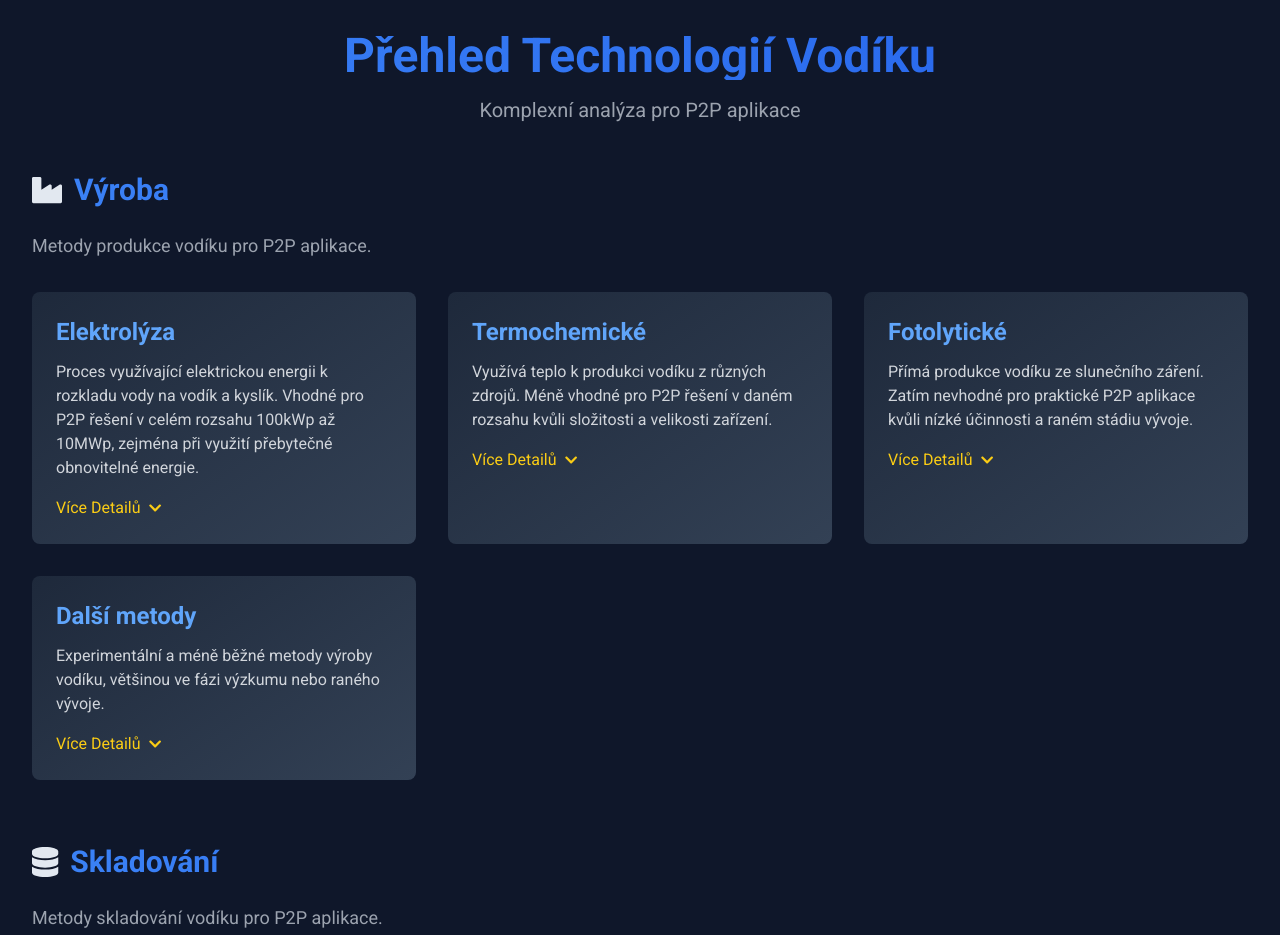
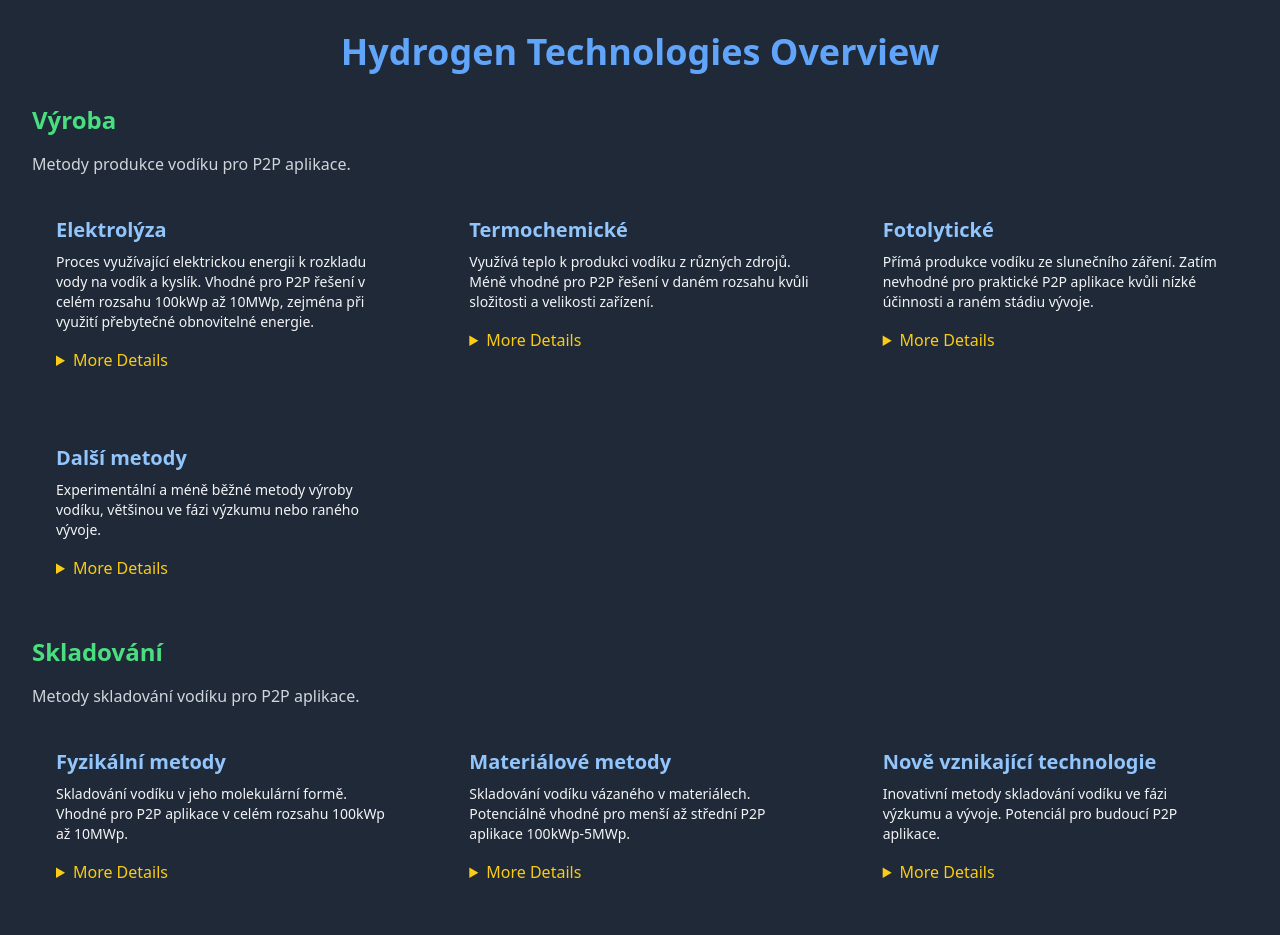
Before and after one commit to Mata999/HydrogenTechnologyOverview, a plain HTML site: page index.html in a window 1280 px wide. Shown: the top 935 px of the page. Drawn offline with nearby package versions, Linux system fonts and the light colour scheme.

Commit message:
revert back to how it was 2

```diff
--- a/index.html
+++ b/index.html
@@ -1,46 +1,19 @@
 <!DOCTYPE html>
-<html lang="cs" class="dark">
+<html lang="en" class="dark">
 <head>
     <meta charset="UTF-8">
     <meta name="viewport" content="width=device-width, initial-scale=1.0">
-    <title>Přehled Technologií Vodíku</title>
+    <title>Hydrogen Technologies Overview</title>
     <script src="https://cdn.tailwindcss.com"></script>
-    <link href="https://fonts.googleapis.com/css2?family=Roboto:wght@300;400;700&display=swap" rel="stylesheet">
-    <script src="https://cdnjs.cloudflare.com/ajax/libs/font-awesome/5.15.3/js/all.min.js"></script>
     <style>
-        body {
-            font-family: 'Roboto', sans-serif;
-            background-color: #0f172a;
-            color: #e2e8f0;
-        }
-        .tech-card {
-            transition: all 0.3s ease;
-            background: linear-gradient(145deg, #1e293b, #334155);
-        }
-        .tech-card:hover {
-            transform: translateY(-5px);
-            box-shadow: 0 10px 15px -3px rgba(0, 0, 0, 0.1), 0 4px 6px -2px rgba(0, 0, 0, 0.05);
-        }
-        .category-header {
-            background: linear-gradient(90deg, #3b82f6, #2563eb);
-            -webkit-background-clip: text;
-            -webkit-text-fill-color: transparent;
-        }
-        .fade-in {
-            animation: fadeIn 0.5s ease-out;
-        }
-        @keyframes fadeIn {
-            from { opacity: 0; transform: translateY(20px); }
-            to { opacity: 1; transform: translateY(0); }
-        }
+        body { background-color: #1F2937; color: #F3F4F6; }
+        .tech-card { transition: all 0.3s ease; }
+        .tech-card:hover { transform: translateY(-5px); box-shadow: 0 4px 6px rgba(0, 0, 0, 0.1); }
     </style>
 </head>
 <body class="p-8">
-    <header class="mb-12 text-center">
-        <h1 class="text-5xl font-bold mb-4 category-header">Přehled Technologií Vodíku</h1>
-        <p class="text-xl text-gray-400">Komplexní analýza pro P2P aplikace</p>
-    </header>
-    <div id="tech-container" class="space-y-12"></div>
+    <h1 class="text-4xl font-bold mb-8 text-center text-blue-400">Hydrogen Technologies Overview</h1>
+    <div id="tech-container" class="space-y-8"></div>
 
     <script>
     async function loadTechnologies() {
@@ -53,24 +26,19 @@
             const data = await Promise.all(responses.map(r => r.json()));
             displayTechnologies(data);
         } catch (error) {
-            console.error('Chyba při načítání dat JSON:', error);
-            document.getElementById('tech-container').innerHTML = '<p class="text-red-500">Chyba při načítání dat. Zkontrolujte prosím konzoli pro více detailů.</p>';
+            console.error('Error loading JSON data:', error);
+            document.getElementById('tech-container').innerHTML = '<p class="text-red-500">Error loading data. Please check the console for details.</p>';
         }
     }
 
     function displayTechnologies(categories) {
         const container = document.getElementById('tech-container');
-        categories.forEach((category, index) => {
+        categories.forEach(category => {
             const categorySection = document.createElement('div');
-            categorySection.className = 'mb-16 fade-in';
-            categorySection.style.animationDelay = `${index * 0.2}s`;
             categorySection.innerHTML = `
-                <h2 class="text-3xl font-bold mb-6 category-header flex items-center">
-                    <i class="fas ${getCategoryIcon(category.name)} mr-3"></i>
-                    ${category.name}
-                </h2>
-                <p class="mb-8 text-gray-400 text-lg">${category.description}</p>
-                <div class="grid grid-cols-1 md:grid-cols-2 lg:grid-cols-3 gap-8">
+                <h2 class="text-2xl font-bold mb-4 text-green-400">${category.name}</h2>
+                <p class="mb-4 text-gray-300">${category.description}</p>
+                <div class="grid grid-cols-1 md:grid-cols-2 lg:grid-cols-3 gap-6">
                     ${category.technologies.map(tech => createTechCard(tech)).join('')}
                 </div>
             `;
@@ -78,78 +46,39 @@
         });
     }
 
-    function getCategoryIcon(categoryName) {
-        switch(categoryName) {
-            case 'Výroba': return 'fa-industry';
-            case 'Skladování': return 'fa-database';
-            case 'Konverze': return 'fa-exchange-alt';
-            default: return 'fa-atom';
-        }
-    }
-
     function createTechCard(tech) {
         return `
-            <div class="tech-card rounded-lg p-6 hover:bg-gray-700">
-                <h3 class="text-2xl font-semibold mb-3 text-blue-400">${tech.name}</h3>
-                <p class="text-gray-300 mb-4">${tech.description}</p>
+            <div class="tech-card bg-gray-800 rounded-lg p-6 hover:bg-gray-700">
+                <h3 class="text-xl font-semibold mb-2 text-blue-300">${tech.name}</h3>
+                <p class="text-sm mb-4">${tech.description}</p>
                 <details>
-                    <summary class="cursor-pointer text-yellow-400 hover:text-yellow-300 flex items-center">
-                        <span class="mr-2">Více Detailů</span>
-                        <i class="fas fa-chevron-down text-sm"></i>
-                    </summary>
-                    <div class="mt-4 space-y-3 text-gray-300">
-                        ${renderTechDetails(tech)}
-                        ${renderSubtechnologies(tech.subtechnologies)}
+                    <summary class="cursor-pointer text-yellow-400 hover:text-yellow-300">More Details</summary>
+                    <div class="mt-4 space-y-2 text-sm">
+                        ${tech.physics ? `<p><strong class="text-green-400">Physics:</strong> ${tech.physics}</p>` : ''}
+                        ${tech.chemistry ? `<p><strong class="text-green-400">Chemistry:</strong> ${tech.chemistry}</p>` : ''}
+                        ${tech.engineering ? `<p><strong class="text-green-400">Engineering:</strong> ${tech.engineering}</p>` : ''}
+                        ${tech.advantages ? `
+                            <div>
+                                <strong class="text-green-400">Advantages:</strong>
+                                <ul class="list-disc list-inside">
+                                    ${tech.advantages.map(adv => `<li>${adv}</li>`).join('')}
+                                </ul>
+                            </div>
+                        ` : ''}
+                        ${tech.disadvantages ? `
+                            <div>
+                                <strong class="text-red-400">Disadvantages:</strong>
+                                <ul class="list-disc list-inside">
+                                    ${tech.disadvantages.map(dis => `<li>${dis}</li>`).join('')}
+                                </ul>
+                            </div>
+                        ` : ''}
+                        ${tech.suitabilityForP2P ? `<p><strong class="text-yellow-400">Suitability for P2P:</strong> ${tech.suitabilityForP2P}</p>` : ''}
+                        ${tech.efficiency ? `<p><strong class="text-yellow-400">Efficiency:</strong> ${tech.efficiency}</p>` : ''}
+                        ${tech.costAnalysis ? `<p><strong class="text-yellow-400">Cost Analysis:</strong> ${tech.costAnalysis}</p>` : ''}
+                        ${tech.futureProspects ? `<p><strong class="text-yellow-400">Future Prospects:</strong> ${tech.futureProspects}</p>` : ''}
                     </div>
                 </details>
-            </div>
-        `;
-    }
-
-    function renderTechDetails(tech) {
-        return `
-            ${tech.physics ? `<p><strong class="text-green-400">Fyzika:</strong> ${tech.physics}</p>` : ''}
-            ${tech.chemistry ? `<p><strong class="text-green-400">Chemie:</strong> ${tech.chemistry}</p>` : ''}
-            ${tech.engineering ? `<p><strong class="text-green-400">Inženýrství:</strong> ${tech.engineering}</p>` : ''}
-            ${tech.thermodynamics ? `<p><strong class="text-green-400">Termodynamika:</strong> ${tech.thermodynamics}</p>` : ''}
-            ${renderList('Výhody', tech.advantages, 'text-green-400')}
-            ${renderList('Nevýhody', tech.disadvantages, 'text-red-400')}
-            ${tech.suitabilityForP2P ? `<p><strong class="text-yellow-400">Vhodnost pro P2P:</strong> ${tech.suitabilityForP2P}</p>` : ''}
-            ${tech.efficiency ? `<p><strong class="text-yellow-400">Účinnost:</strong> ${tech.efficiency}</p>` : ''}
-            ${tech.costAnalysis ? `<p><strong class="text-yellow-400">Analýza nákladů:</strong> ${tech.costAnalysis}</p>` : ''}
-            ${tech.futureProspects ? `<p><strong class="text-yellow-400">Budoucí vyhlídky:</strong> ${tech.futureProspects}</p>` : ''}
-            ${tech.safety ? `<p><strong class="text-yellow-400">Bezpečnost:</strong> ${tech.safety}</p>` : ''}
-        `;
-    }
-
-    function renderList(title, items, colorClass) {
-        if (!items || items.length === 0) return '';
-        return `
-            <div>
-                <strong class="${colorClass}">${title}:</strong>
-                <ul class="list-disc list-inside">
-                    ${items.map(item => `<li>${item}</li>`).join('')}
-                </ul>
-            </div>
-        `;
-    }
-
-    function renderSubtechnologies(subtechs) {
-        if (!subtechs || subtechs.length === 0) return '';
-        return `
-            <div class="mt-6">
-                <strong class="text-purple-400 text-lg">Subtechnologie:</strong>
-                ${subtechs.map(subtech => `
-                    <details class="ml-4 mt-3 bg-gray-800 p-4 rounded">
-                        <summary class="cursor-pointer text-purple-300 hover:text-purple-200 flex items-center">
-                            <span class="mr-2">${subtech.name}</span>
-                            <i class="fas fa-chevron-down text-sm"></i>
-                        </summary>
-                        <div class="ml-4 mt-3 space-y-2 text-gray-300">
-                            ${renderTechDetails(subtech)}
-                        </div>
-                    </details>
-                `).join('')}
             </div>
         `;
     }
```
